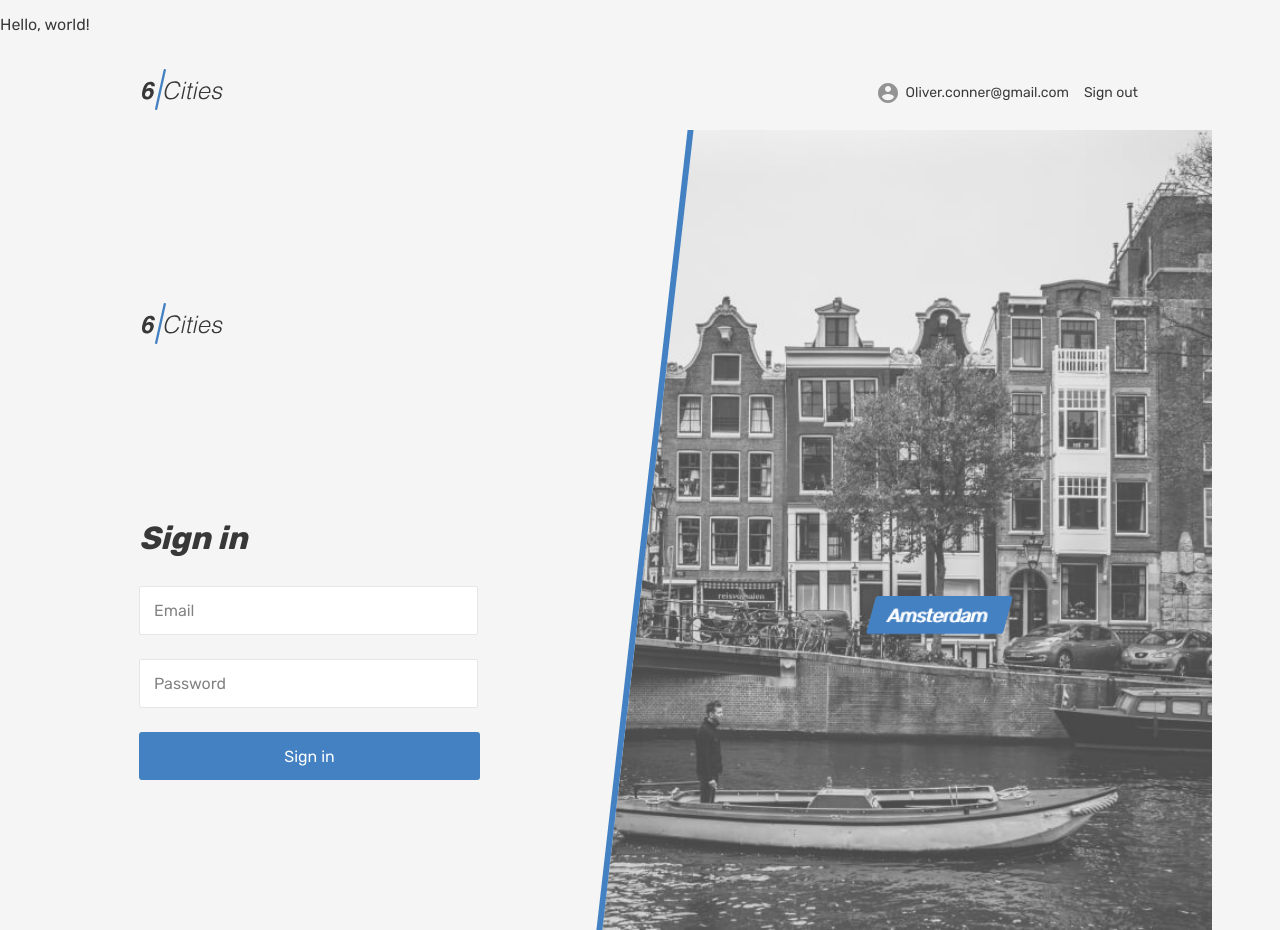
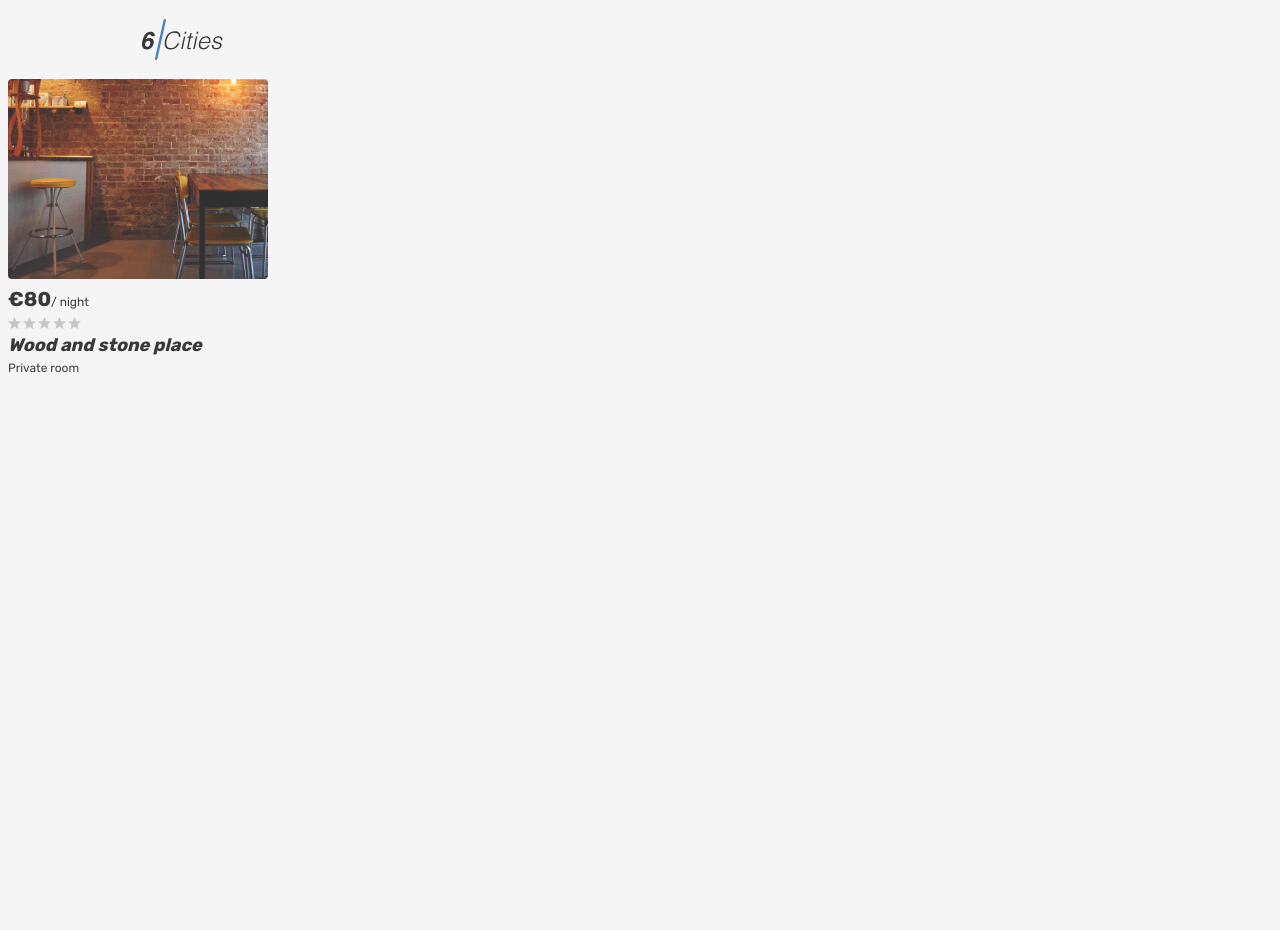
Before and after one commit to htmlacademy-react/2233485-six-cities-simple-11, a React (Create React App) app in the folder project/: page /room in a window 1280 px wide. After the commit the page ends 800 px from the top, so only its background shows below. Built offline with nearby package versions, Linux system fonts and the light colour scheme.

Commit message:
добавил 'paris'

```diff
--- a/project/src/components/app/app.tsx
+++ /dev/null
@@ -1,13 +0,0 @@
-import React from 'react';
-import { Header } from '../header/header';
-import { LoginPage } from '../../pages/login';
-
-export default function App(): JSX.Element {
-  return (
-    <>
-      <p>Hello, world!</p>
-      <Header />
-      <LoginPage />
-    </>
-  );
-}
--- /dev/null
+++ b/project/src/components/cities/paris/paris.tsx
@@ -0,0 +1,29 @@
+import React from 'react';
+
+export const Paris = () => (
+  <article className="cities__card place-card">
+    <div className="cities__image-wrapper place-card__image-wrapper">
+      <a href="#">
+        <img className="place-card__image" src="img/room.jpg" width="260" height="200" alt="Place image" />
+      </a>
+    </div>
+    <div className="place-card__info">
+      <div className="place-card__price-wrapper">
+        <div className="place-card__price">
+          <b className="place-card__price-value">&euro;80</b>
+          <span className="place-card__price-text">&#47;&nbsp;night</span>
+        </div>
+      </div>
+      <div className="place-card__rating rating">
+        <div className="place-card__stars rating__stars">
+          {/*<span style="width: 80%"></span>*/}
+          <span className="visually-hidden">Rating</span>
+        </div>
+      </div>
+      <h2 className="place-card__name">
+        <a href="#">Wood and stone place</a>
+      </h2>
+      <p className="place-card__type">Private room</p>
+    </div>
+  </article>
+);
--- a/project/src/components/header/header.tsx
+++ b/project/src/components/header/header.tsx
@@ -11,21 +11,6 @@ export const Header = () => (
             <img className="header__logo" src="img/logo.svg" alt="6 cities logo" width="81" height="41" />
           </a>
         </div>
-        <nav className="header__nav">
-          <ul className="header__nav-list">
-            <li className="header__nav-item user">
-              <div className="header__nav-profile">
-                <div className="header__avatar-wrapper user__avatar-wrapper"></div>
-                <span className="header__user-name user__name">Oliver.conner@gmail.com</span>
-              </div>
-            </li>
-            <li className="header__nav-item">
-              <a className="header__nav-link" href="#">
-                <span className="header__signout">Sign out</span>
-              </a>
-            </li>
-          </ul>
-        </nav>
       </div>
     </div>
   </header>
--- a/project/src/index.tsx
+++ b/project/src/index.tsx
@@ -1,6 +1,6 @@
 import React from 'react';
 import ReactDOM from 'react-dom/client';
-import App from './components/app/app';
+import App from './pages/app';
 
 const root = ReactDOM.createRoot(
   document.getElementById('root') as HTMLElement,
--- /dev/null
+++ b/project/src/pages/app.tsx
@@ -0,0 +1,16 @@
+import React from 'react';
+import { Header } from '../components/header/header';
+import { LoginPage } from './login';
+import { MainPage } from './main';
+import {Paris} from '../components/cities/paris/paris';
+
+const App: React.FC = () => (
+  <>
+    <Header />
+    {/*<LoginPage />*/}
+    {/*<MainPage />*/}
+    <Paris />
+  </>
+);
+
+export default App;
```
Also changed, not shown: 1 other file (tests, documents, lock files or other folders).
